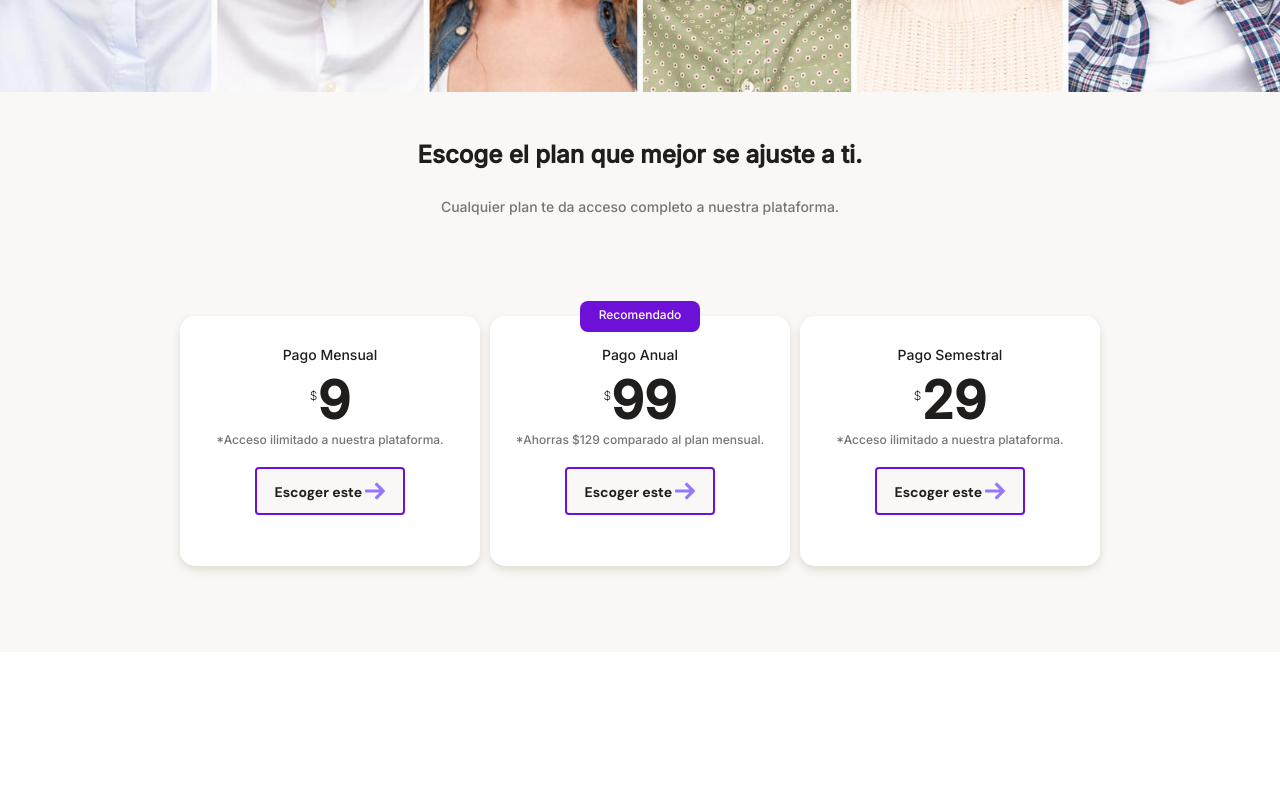
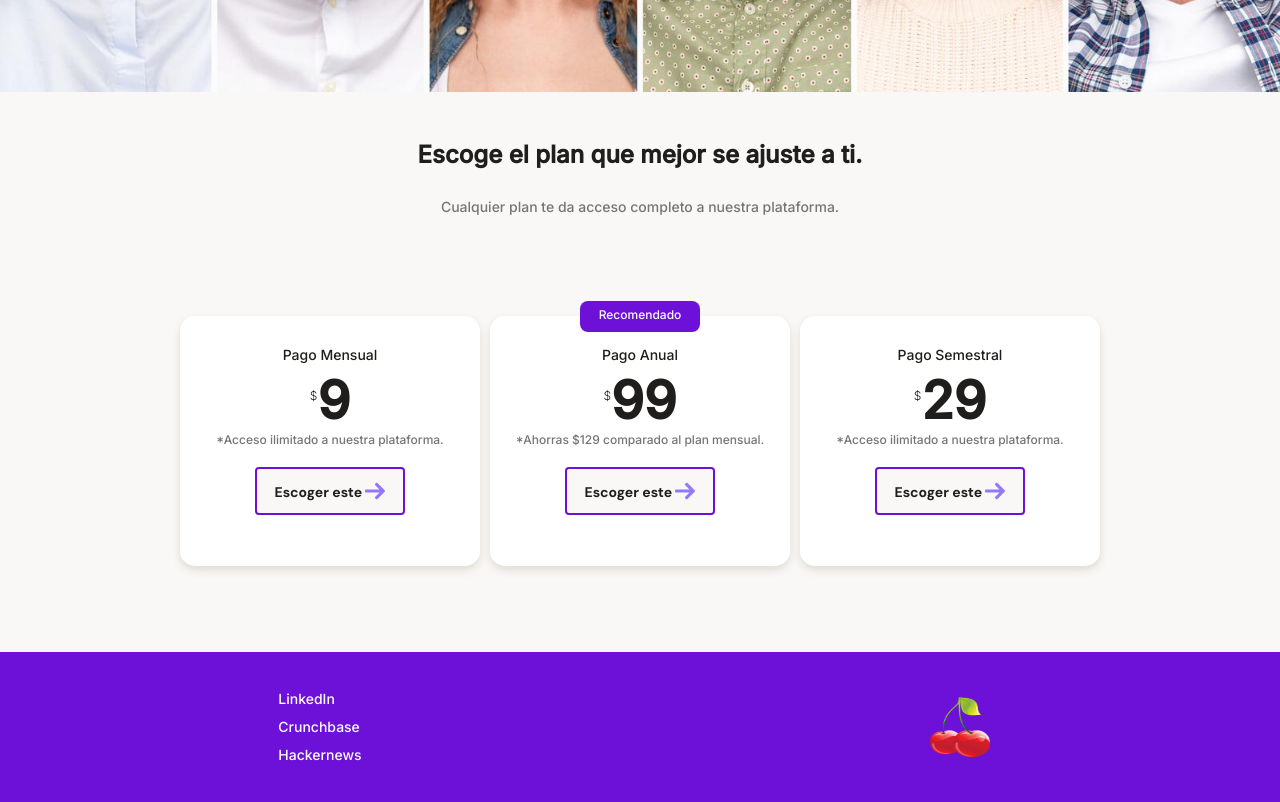
Before and after one commit to ginettec93/cherry-bit, a website: page src/index.html in a window 1280 px wide. Shown: the part 2412-3214 px from the top of the page. Before the commit the page ends 3064 px from the top, so only its background shows below. Drawn offline with Linux system fonts and the light colour scheme.

Commit message:
se ha modificado el footer en html y se han aplicado estilos a los elementos del footer

```diff
--- a/src/index.html
+++ b/src/index.html
@@ -163,6 +163,17 @@
             </section>
         </section>
     </main>
-    <footer></footer>
+    <footer>
+        <section>
+            <ul>
+                <li><a href="#">LinkedIn</a></li>
+                <li><a href="#">Crunchbase</a></li>
+                <li><a href="#">Hackernews</a></li>
+            </ul>
+        </section>
+        <section>
+            <img src="./assets/37-cherry-png-image.png" alt="logo">
+        </section>
+    </footer>
 </body>
 </html>
--- a/src/styles.css
+++ b/src/styles.css
@@ -529,3 +529,32 @@ main {
     background-image: url('./assets/right-arrow-purple.svg');
     vertical-align: text-bottom;
 }
+footer {
+    display: flex;
+    width: 100%;
+    height: 150px;
+    background-color: var(--bitcoin-pink);
+}
+footer section {
+    display: flex;
+    width: 50%;
+    justify-content: center;
+    align-items: center;
+}
+footer section ul {
+    font-size: 1.4rem;
+    font-weight: 500;
+    line-height: 1.8rem;
+    list-style: none;
+}
+footer section li {
+    margin: 10px 0;
+}
+footer section a {
+    text-decoration: none;
+    color: var(--just-white);
+}
+footer section img {
+    width: 60px;
+    height: 60px;
+}
```
